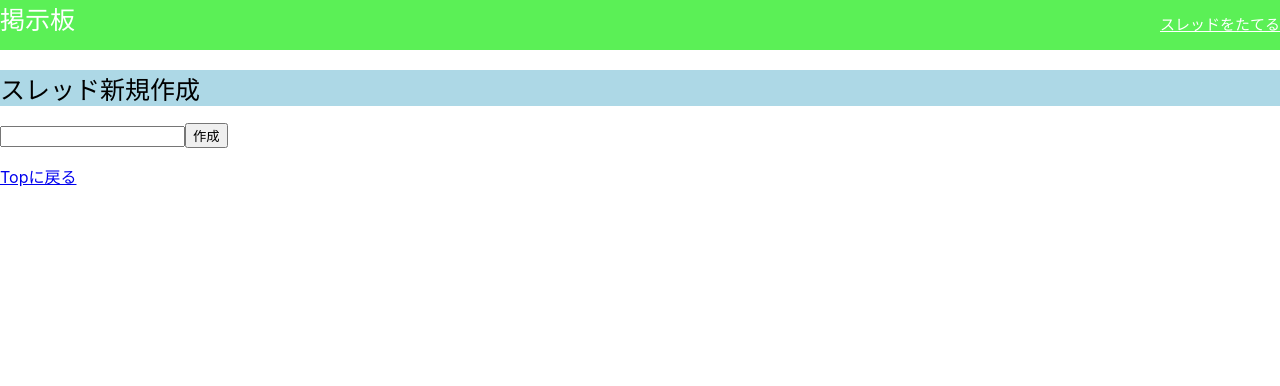
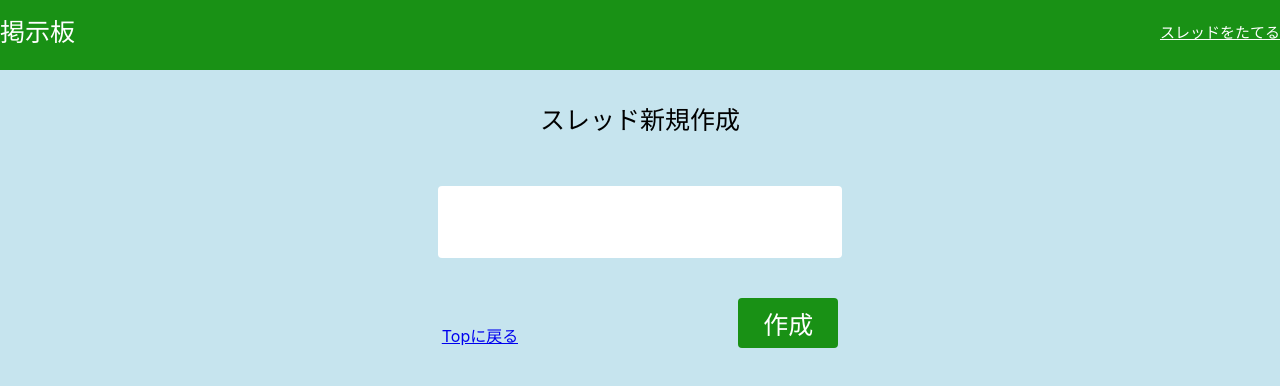
Before and after one commit to n0284/bulletinboardapplication, a React (Create React App) app: page /thread/new in a window 1280 px wide. Shown: the top 386 px of the page. Built offline with nearby package versions, Linux system fonts and the light colour scheme.

Commit message:
03まで完成

```diff
--- a/src/App.css
+++ b/src/App.css
@@ -1,21 +1,22 @@
 header {
+  line-height: 65px;
   position: fixed;
   top: 0;
   width: 100%;
   float: left;
-  height: 50px;
+  height: 70px;
   align-items: center;
   font-weight: 500;
   font-size: 25px;
-  background-color: rgb(91, 240, 86);
+  background-color: rgb(25, 145, 21);
   color: #fff;
 }
 
 #new {
   float: right;
-  line-height: 50px;
+  line-height: 65px;
   font-size: 15px;
   margin-left: 100px;
-  background-color: rgb(91, 240, 86);
+  background-color: rgb(25, 145, 21);
   color: #fff;
 }
--- a/src/Home.css
+++ b/src/Home.css
@@ -1,11 +1,33 @@
-h1{
-    margin-top: 70px;
-    font-size: 25px;
-    font-weight: 500;
-    background-color: lightblue;
+* {
+  background-color: rgb(198, 228, 238);
 }
 
-ul{
-    list-style: none;
-    background-color: lightblue;
+.list {
+  display: flex;
+  justify-content: center;
 }
+
+h1 {
+  display: flex;
+  justify-content: center;
+  margin-top: 100px;
+  font-size: 25px;
+  font-weight: 400;
+}
+
+ul {
+  list-style: none;
+  background-color: rgb(198, 228, 238);
+  margin: 0;
+  padding: 0;
+}
+
+li {
+  border: solid;
+  border: 1px solid;
+  border-color: #686b6b;
+  border-radius: 4px;
+  background-color: #fff;
+  padding: 10px 20px;
+  font-size: 20px;
+}
--- a/src/Home.js
+++ b/src/Home.js
@@ -20,10 +20,12 @@ function Home() {
   };
 
   return (
-      <div className="home">
-        <h1>新着スレッド</h1>
+    <div className="home">
+      <h1>新着スレッド</h1>
+      <div class="list">
         <ul>{threadsListDisplay()}</ul>
       </div>
+    </div>
   );
 }
 
--- a/src/thread/new.css
+++ b/src/thread/new.css
@@ -0,0 +1,34 @@
+.input{
+    text-align: center;
+    margin-top: 50px;
+}
+
+.threadname{
+    background-color: #fff;
+    border: none;
+    border-radius: 4px;
+    width: 400px;
+    height: 70px;
+    font-size: 25px;
+}
+
+.buttondiv{
+    display: flex;
+    justify-content: center;
+}
+
+.button{
+    background-color: rgb(25, 145, 21);
+    border: none;
+    margin-left: 220px;
+    margin-top: 40px;
+    border-radius: 4px;
+    width: 100px;
+    height: 50px;
+    font-size: 25px;
+    color: #fff;
+}
+
+.link{
+    margin-top: 65px;
+}
--- a/src/thread/new.js
+++ b/src/thread/new.js
@@ -17,7 +17,7 @@ function CreateThread() {
       .then((response) => {
         // postした結果失敗だった場合
         if (!response.ok) {
-          console.error('サーバーエラー');
+          console.error("サーバーエラー");
           console.error(response.json());
         }
         // postしたらフォームをクリア
@@ -32,10 +32,21 @@ function CreateThread() {
   return (
     <div className="Create_thread">
       <h1>スレッド新規作成</h1>
-      <input ref={textRef} type="text" />
-      <button onClick={() => post(textRef.current.value)}>作成</button>
-      <p></p>
-      <Link to="/">Topに戻る</Link>
+      <div className="input">
+        <input ref={textRef} type="text" class="threadname" />
+      </div>
+      <div class="buttondiv">
+        <div class="link">
+          <Link to="/" class="top">
+            Topに戻る
+          </Link>
+        </div>
+        <div class="create">
+          <button class="button" onClick={() => post(textRef.current.value)}>
+            作成
+          </button>
+        </div>
+      </div>
     </div>
   );
 }
```
